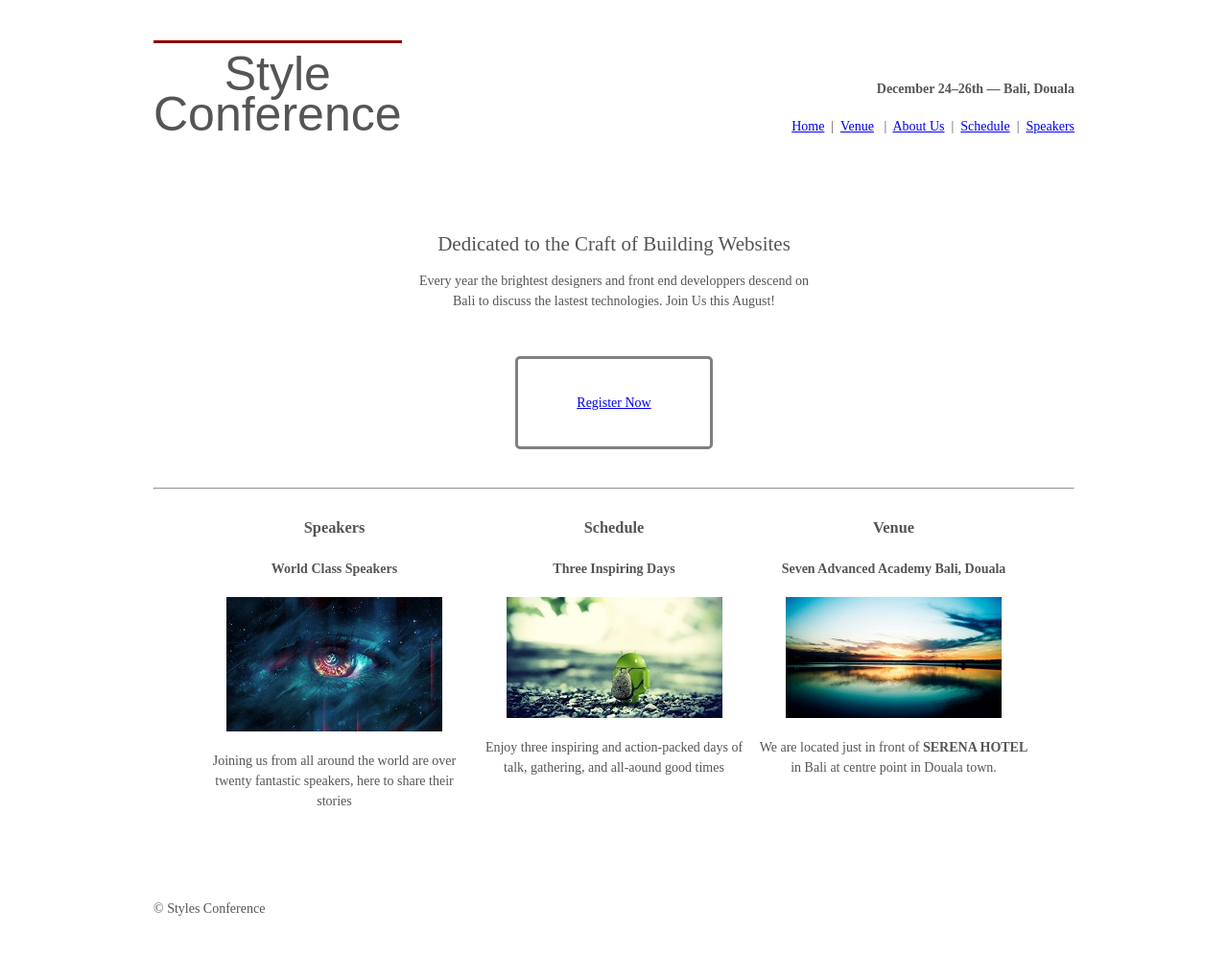
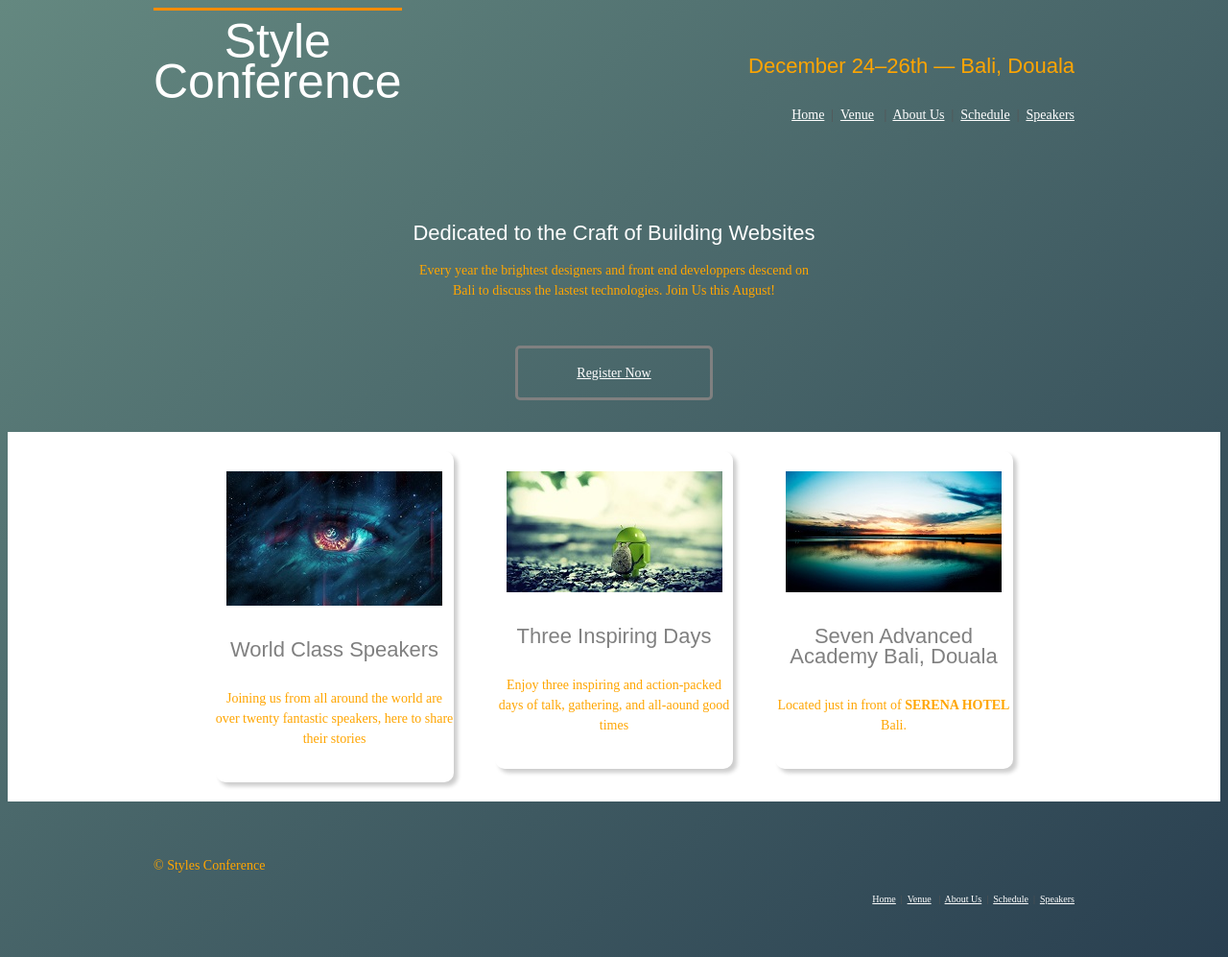
Before and after one commit to kgeorges91/workhome, a plain HTML site: page index.html in a window 1280 px wide. Shown: the whole page at 96% size. Before the commit the page ends 971 px from the top, so only its background shows below. Drawn offline with Linux system fonts and the light colour scheme.

Commit message:
2ndlayout

```diff
--- a/index.html
+++ b/index.html
@@ -5,14 +5,14 @@
 	<meta charset="utf-8">
 	<link rel="stylesheet" type="text/css" href="style/assets/main.css">
 </head>
-<body class="grid">
-	<header>
+<body >
+	<header class="grid">
 		<section>
 			<h1 class="logo">Style<br><br>
 			Conference</h1>
-		</section><br><br><br>
+		</section><br>
 		<section class="position">
-			<h4 class="tagline">December 24&ndash;26th &mdash; Bali, Douala</h4>
+			<h4 class="tagline"><p>December 24&ndash;26th &mdash; Bali, Douala</p></h4>
 			<a href="index.html" class="btn btn-alt">Home</a>&nbsp;&nbsp;|&nbsp;
 			<a href="venue.html" target="_blank" class="btn">Venue</a> &nbsp;&nbsp;|&nbsp;
 			<a href="about us.html" target="_blank" class="btn">About Us</a>&nbsp;&nbsp;|&nbsp;
@@ -22,40 +22,47 @@
 	</header>
 	<!-- general information -->
 	<section class="text"><br><br><br><br>
-		<h2>Dedicated to the Craft of Building Websites</h2>
+		<h2 class="intro">Dedicated to the Craft of Building Websites</h2>
 		<p>Every year the brightest designers and front end developpers descend on <br>Bali to discuss the lastest technologies. Join Us this August!</section>
 	<section class="now">
 		<a href="register.html">Register Now</a>
 	</section>
-	<hr>
 	<!-- navigation -->
-	<section class="container">
+	<section class="row">
+		<div class="grid">
 			<section class="col-1-3">
-		<nav>
-			<h3>Speakers</h3>
+				<nav><br>
+					<img src="schedule.jpg">
 					<h4>World Class Speakers</h4>
-			<img src="schedule.jpg">
-			<p>Joining us from all around the world are over twenty fantastic speakers, here to share their stories</p>
+					<p>Joining us from all around the world are over twenty fantastic speakers, here to share their stories</p><br>
 				</nav>
 			</section>
 			<section class="col-1-3">
-		<nav>
-			<h3>Schedule</h3>
+				<nav><br>
+					<img src="program.jpg">
 					<h4>Three Inspiring Days</h4>
-			<img src="program.jpg">
-			<p>Enjoy three inspiring and action-packed days of talk, gathering, and all-aound good times</p>
+					<p>Enjoy three inspiring and action-packed days of talk, gathering, and all-aound good times</p><br>
 				</nav>
 			</section>
 			<section class="col-1-3">
-		<nav>
-			<h3>Venue</h3>
+				<nav><br>
+					<img src="venue.jpg">
 					<h4>Seven Advanced Academy Bali, Douala</h4>
-			<img src="venue.jpg">
-			<p>We are located just in front of <strong>SERENA HOTEL</strong> in Bali at centre point in Douala town.</p>
+					<p>Located just in front of <strong>SERENA HOTEL</strong> Bali.</p><br>
 				</nav>
-	</section></section><br><br><br>
+			</section>
+		</div>
+	</section>
+	<br><br>
 	<footer class="foot">
 		<p>&copy; Styles Conference</p>
-	</footer>
+		<section class="end">
+			<a href="index.html" class="btn btn-alt">Home</a>&nbsp;&nbsp;|&nbsp;
+			<a href="venue.html" target="_blank" class="btn">Venue</a> &nbsp;&nbsp;|&nbsp;
+			<a href="about us.html" target="_blank" class="btn">About Us</a>&nbsp;&nbsp;|&nbsp;
+			<a href="schedule.html" target="_blank" class="btn">Schedule</a>&nbsp;&nbsp;|&nbsp;
+			<a href="speakers.html" target="_blank" class="btn">Speakers</a>
+	</section>
+	</footer><br><br>
 </body>
 </html>
--- a/style/assets/main.css
+++ b/style/assets/main.css
@@ -2,47 +2,76 @@ html {
 	color: #555;
 }
 body {
+	background-color: #466368;
+	background: linear-gradient(to right bottom, #648880, #293f50);
+	color: :#888;
 	font-size: 14px;
 	line-height: 150%;
-	width: 960px;
 	text-align: center;
 }
-.grid {
+.grid, .foot {
 	margin: 0 auto;
 	width: 960px;
 }
 h1 {
+	color: white;
 	font-size: 50px;
 	font-weight: 100;
 	font-family:"Chopin Script", sans-serif;
 }
-h2 {
-	font-weight: 100;
+.intro {
+	color: white;
 }
 h3 {
 	margin: 22px 0 22px;
+}
+h3, h2, h4 {
+	color: grey;
+	font-family:"CyberCaligraphic", Chopin Script, sans-serif;
+	font-size: 22px;
+	font-weight: 100;
+}
+p {
+	color: orange;
 }
 .now {
 	width: 200px;
 	display: inline-block;
 	margin: 33px auto 33px;
-	padding-top: 35px;
-	padding-bottom: 35px;
+	padding-top: 15px;
+	padding-bottom: 15px;
 	border-radius: 5px;
 	border: solid grey;
 }
+
+.row {
+	width: 100%;
+	background-color: white;
+	display: block;
+}
+.now:hover {
+	background-color: #293f50;
+}
+a {
+	color: white;
+}
 a:hover {
-	color: blue;
+	color: darkorange;
+}
+nav {
+	border-radius: 10px;
+	margin: 20px;
+	box-shadow: 4px 4px 4px rgba(0, 0, 0, 0.2);
 }
 .position {
 	text-align: right;
 }
 .logo {
-	font-family: ;
 	float: left;
-	border-top:  solid darkred;
+	border-top:  solid darkorange;
 	clear: both;
 	padding-top: 22px;
+	margin-top: 0;
 }
 .btn {
 	text-align: right;
@@ -52,8 +81,11 @@ a:hover {
 	display: inline-block;
 	width: 30%;
 	vertical-align: top;
-
 }
 .foot {
 	text-align: left;
 }
+.end {
+	text-align: right;
+	font-size: 10px;
+}
```
Also changed, not shown: style/assets/Playball.ttf (added). Lines whose indentation alone changed are shown as unchanged.
